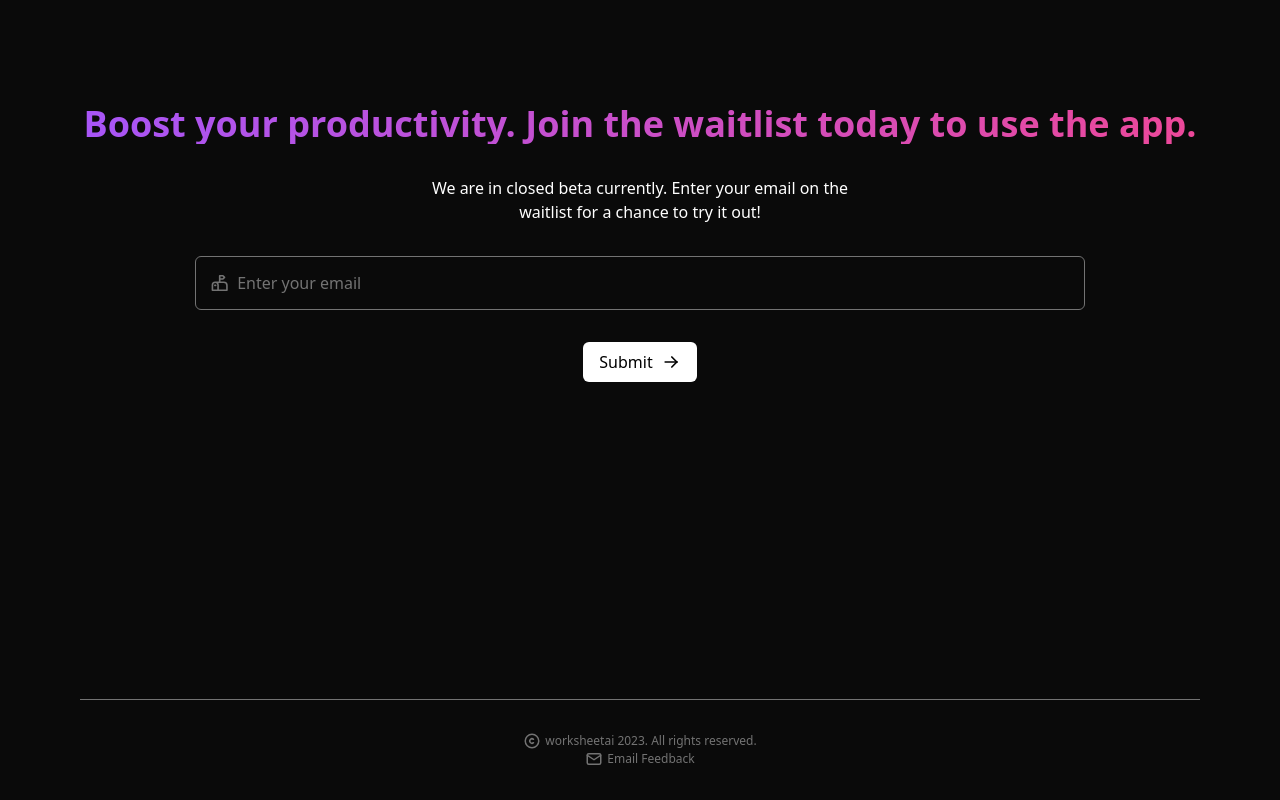
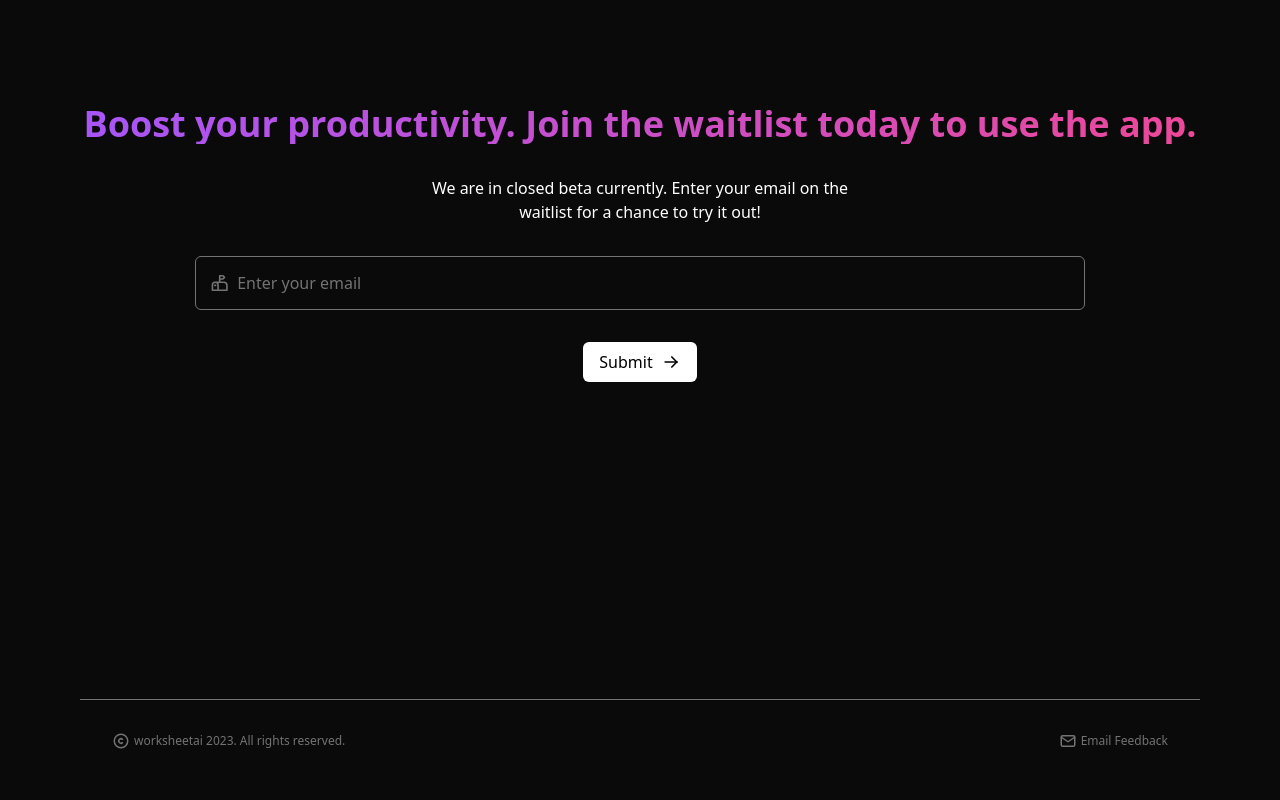
Before and after one commit to ZachMcM/worksheet-ai, a Next.js app: page / in a window 1280 px wide. Shown: the part 1444-2244 px from the top of the page. Built offline with nearby package versions, Linux system fonts and the light colour scheme; no server answers.

Commit message:
[Fix] Footer Alignment

```diff
--- a/app/components/Footer.tsx
+++ b/app/components/Footer.tsx
@@ -2,7 +2,7 @@ import { TbCopyright, TbMail } from "react-icons/tb"
 
 export default function Footer() {
   return (
-    <div className="mt-14 mx-6 md:mx-20 p-4 md:p-8 border-t border-neutral-500 text-neutral-500 flex flex-col space-y-2 md:space-y-0 md:items-center md:justify-between text-xs">
+    <div className="mt-14 mx-6 md:mx-20 p-4 md:p-8 border-t border-neutral-500 text-neutral-500 flex flex-col space-y-2 md:flex-row md:space-y-0 md:items-center md:justify-between text-xs">
       <p className="flex items-center"><TbCopyright className="text-lg mr-1"/> worksheetai 2023. All rights reserved.</p>
       <a href="mailto:zachmcmullen04@gmail.com?subject=worksheetai%20Feedback" className="flex items-center space-x-1 hover:opacity-80">
         <TbMail className="text-lg"/>
```
